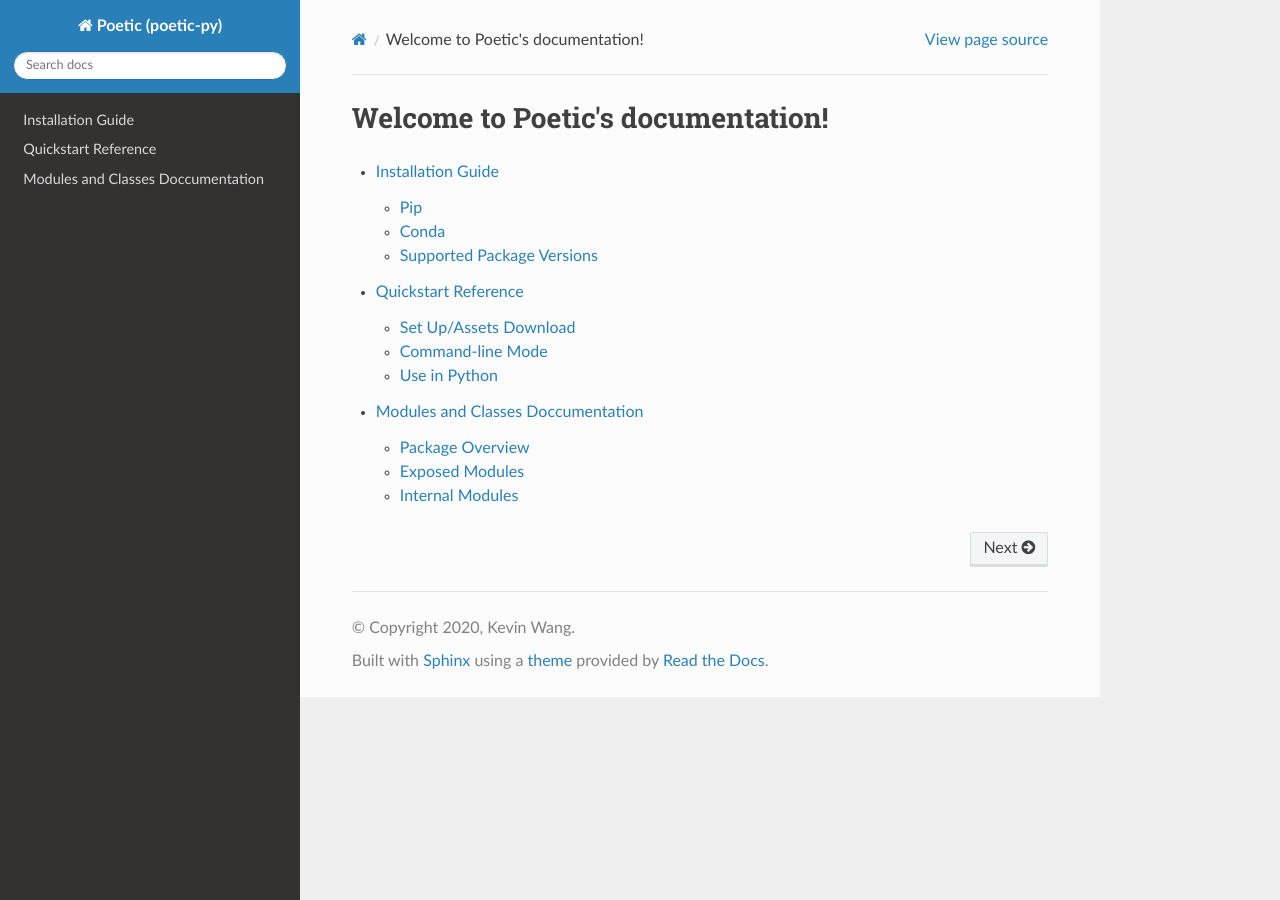
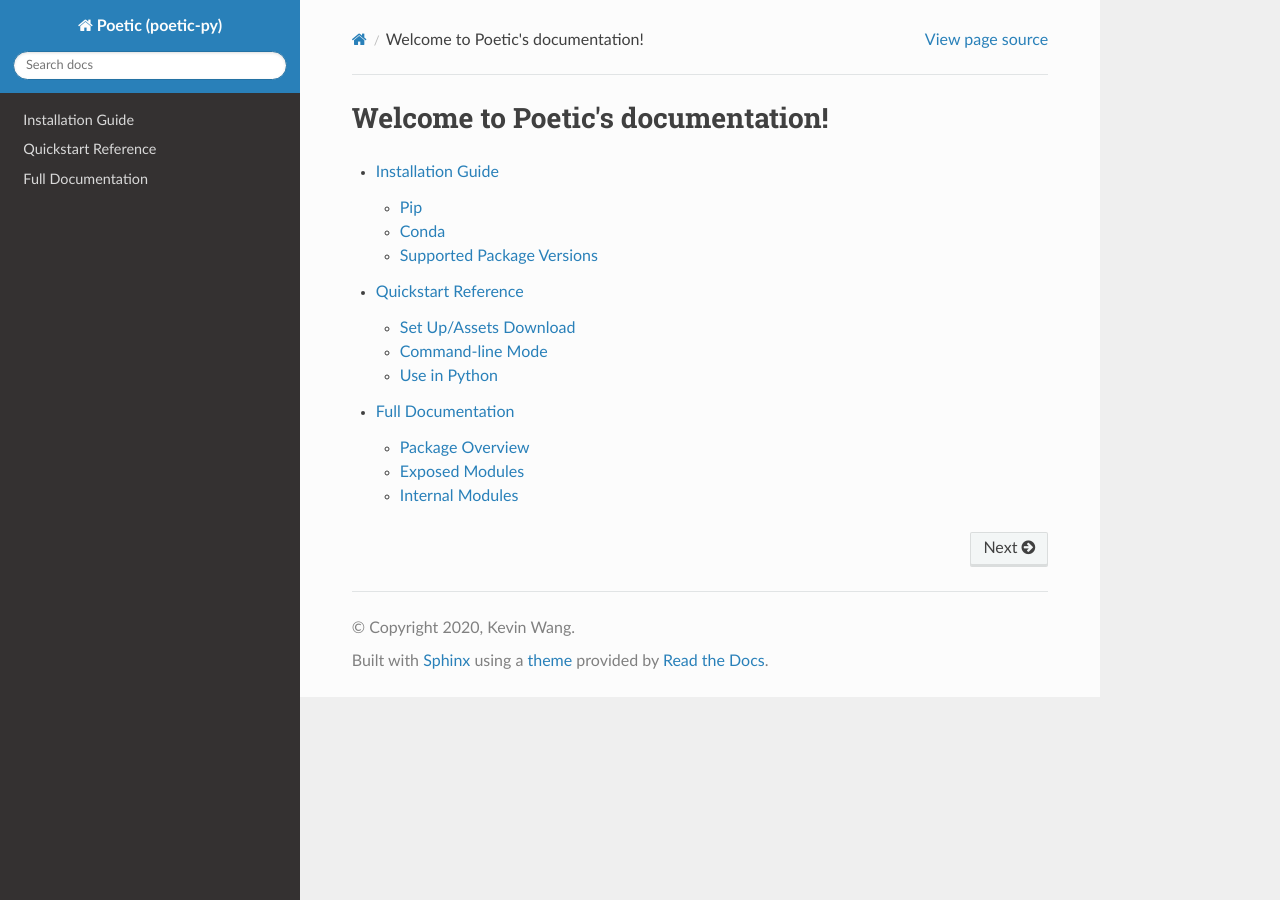
Before and after one commit to kevin931/poetic, a Sphinx documentation site: the page built from docs/source/index.rst, in a window 1280 px wide. Built offline with Sphinx 7.4.7 and the Read the Docs theme 2.0.0, drawn with Linux system fonts in a browser that asks for light colours.

Commit message:
Changed title to Full Documentation

```diff
--- a/docs/source/poetic.rst
+++ b/docs/source/poetic.rst
@@ -1,4 +1,4 @@
-Modules and Classes Doccumentation
+Full Documentation
 ===================================
 
 *****************
```
